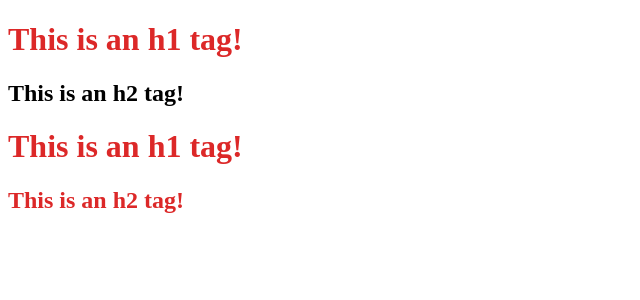
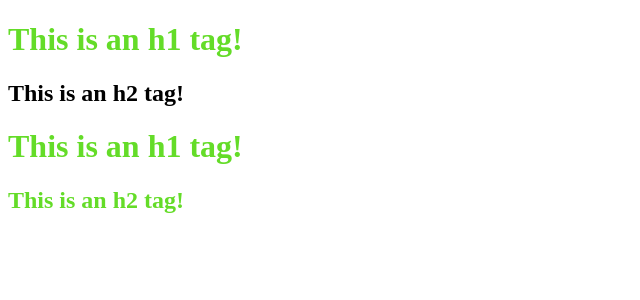
Before and after one commit to rakeshtrimbake/react-realtime-projects, a React (Vite) app: page / in a window 1280 px wide. Shown: the top 300 px of the page, without its empty margins (0-640 px from the left). Built offline with nearby package versions, Linux system fonts and the light colour scheme.

Commit message:
headline color changes done

```diff
--- a/index.css
+++ b/index.css
@@ -1,3 +1,3 @@
 .h1 {
-    color: #dc2828;
+    color: #64dc28;
 }
```
